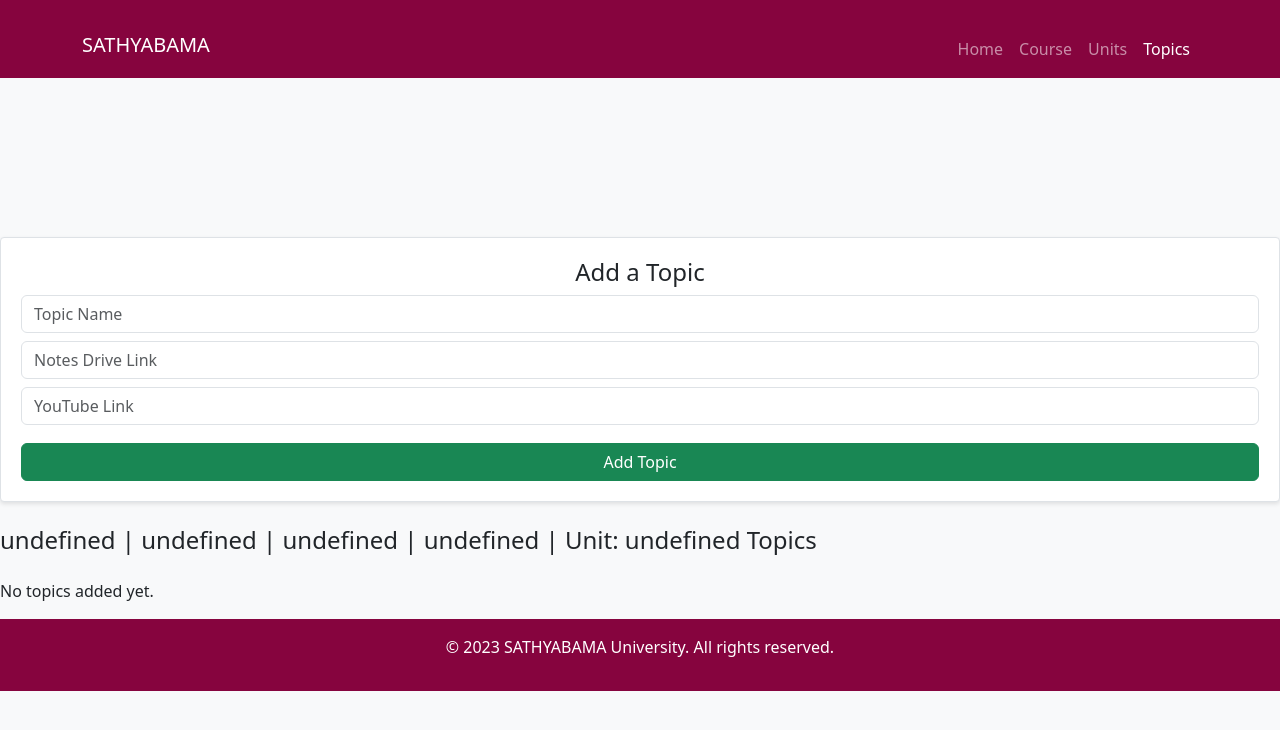
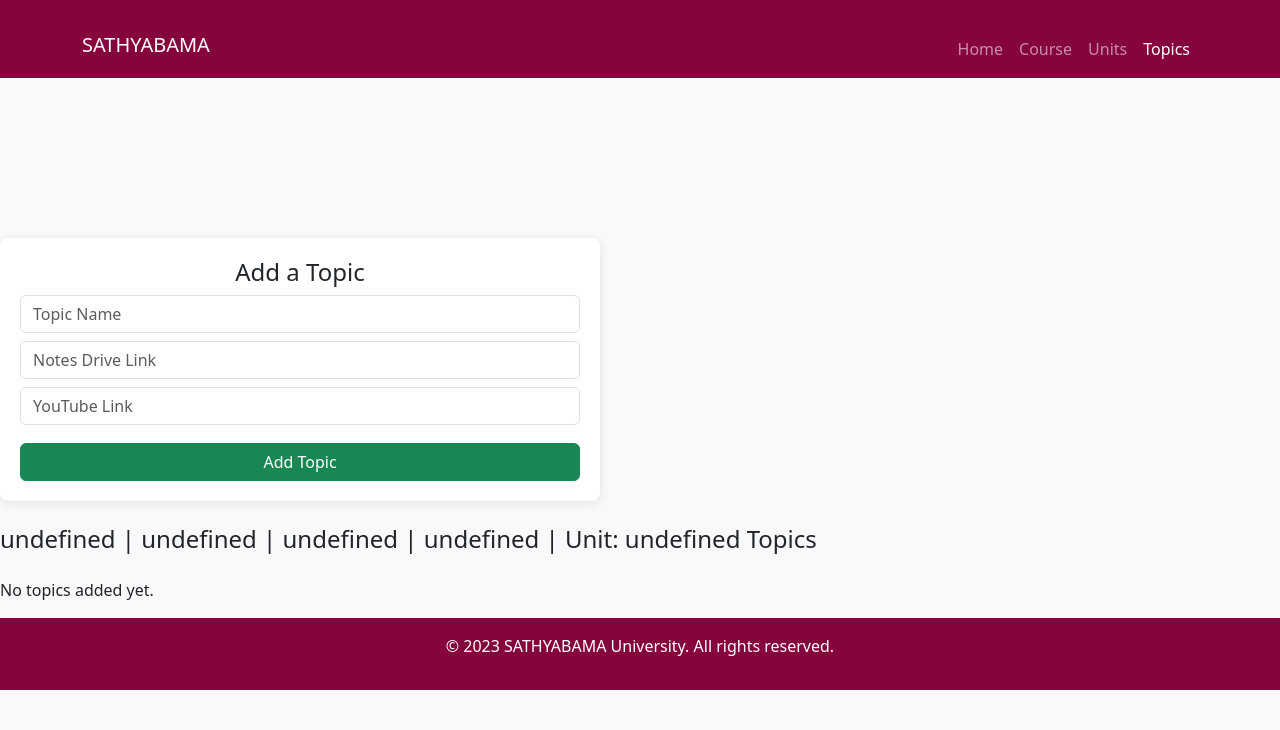
Before and after one commit to Barath2812/PROJECT-SETUP, a React (Vite) app in the folder Notes/Notes/: page /#/admin-topic in a window 1280 px wide. Shown: the top 730 px of the page. Built offline with nearby package versions, Linux system fonts and the light colour scheme; sample sign-in values are in the browser's storage.

Commit message:
Update TOPIC.jsx

```diff
--- a/Notes/Notes/src/TOPIC.jsx
+++ b/Notes/Notes/src/TOPIC.jsx
@@ -38,14 +38,14 @@ const TopicPage = ({ userRole }) => {
         <nav className="navbar navbar-dark navbar-expand-lg">
           <div className="container">
             <h1 className="navbar-brand">SATHYABAMA</h1>
-            <button4
+            <button
               className="navbar-toggler"
               type="button"
               data-bs-toggle="collapse"
               data-bs-target="#navbarNav"
             >
               <span className="navbar-toggler-icon"></span>
-            </button4>
+            </button>
             <div className="collapse navbar-collapse" id="navbarNav">
               <ul className="navbar-nav ms-auto">
                 <li className="nav-item"><Link className="nav-link" to="/">Home</Link></li>
@@ -63,7 +63,7 @@ const TopicPage = ({ userRole }) => {
             <div className="topic-container">
               {userRole === 'admin' && (
                 <div className="tsyllabus-container">
-                  <div className="tsyllabus-card text-center">
+                  <div className="syllabus-card text-center">
                     <h4>Add a Topic</h4>
                     {error && <p className="text-danger">{error}</p>}
                     {success && <p className="text-success">{success}</p>}
```
